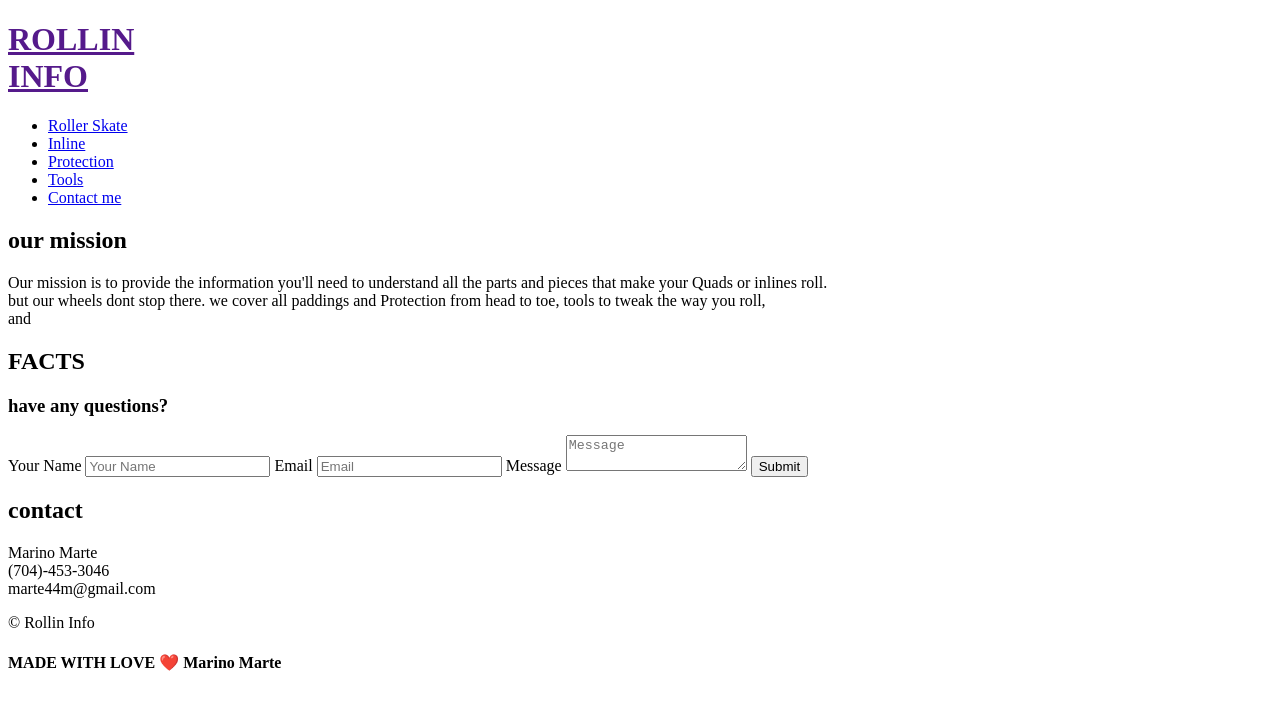
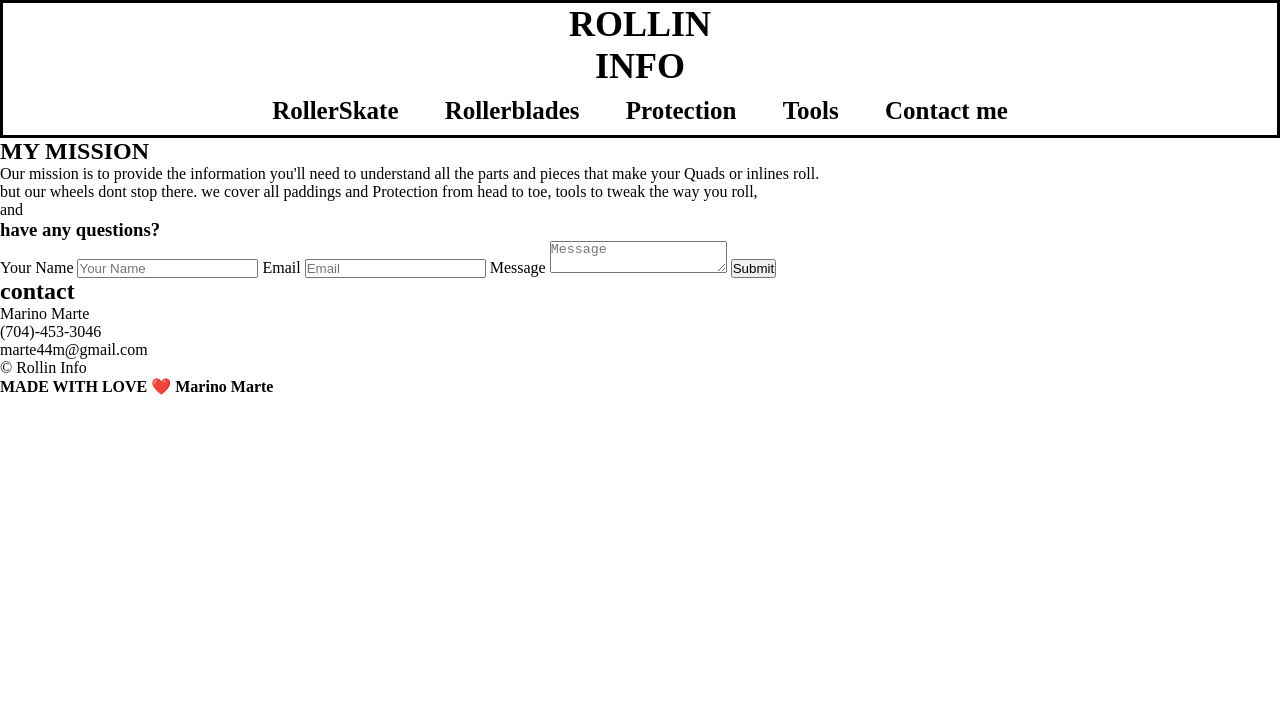
Before and after one commit to cappuccinomo/Rollin-info, a plain HTML site: page index.html in a window 1280 px wide. Drawn offline with Linux system fonts and the light colour scheme.

Commit message:
basic header and image folder

```diff
--- a/assets/style.css
+++ b/assets/style.css
@@ -0,0 +1,38 @@
+* {
+    margin: 0;
+    padding: 0;
+    box-sizing: border-box;
+}
+
+header {
+    display: flex ;
+    flex-wrap: wrap;
+    justify-content: space-between;
+    border: 3px solid rgb(0, 0, 0);
+    padding-bottom: 10px;
+    text-align: center;
+    flex-direction: column;
+}
+
+header h1 {
+    font-size: 36px;
+    padding-bottom: 10px;
+}
+
+header nav ul li {
+    display: inline;
+    font-weight: bold;
+    font-size: 25px;
+    padding: 0 20px;
+    /* padding: 57px 0;
+  border: 3px solid green;
+  text-align: center; */
+}
+
+/*
+nav {
+    padding: 57px 0;
+  border: 3px solid green;
+  text-align: center;
+}
+*/
--- a/index.html
+++ b/index.html
@@ -4,30 +4,33 @@
         <meta charset="UTF-8">
         <meta name="viewport" content="width=device-width, initial-scale=1.0">
         <title>Rollin Info</title>
+        <link rel="stylesheet" href="./assets/style.css">
     </head>
 
     <body>
         <header>
-            <h1>
-                <a href=""> ROLLIN <br />
-                    INFO </a>
+            <h1 >
+                 <!-- <a href=""> -->ROLLIN
+                    <br />
+                    INFO
+                </a>
             </h1>
             <nav>
                 <ul>
                     <li>
-                        <a href="#">Roller Skate</a>
+                        <!-- <a href="#"> -->RollerSkate</a>
                     </li>
                     <li>
-                        <a href="#">Inline</a>
+                        <!--<a href="#">-->Rollerblades </a>
                     </li>
                     <li>
-                        <a href="#">Protection</a>
+                        <!--<a href="#">-->Protection</a>
                     </li>
                     <li>
-                        <a href="#">Tools</a>
+                        <!--<a href="#">-->Tools</a>
                     </li>
                     <li>
-                        <a href="#">Contact me</a>
+                        <!--<a href="#">-->Contact me</a>
                     </li>
                 </ul>
             </nav>
@@ -36,7 +39,7 @@
         <main>
             <section>
                 <!--I'd like this to be underlined with css-->
-                <h1>our mission</h1>
+                <h1>MY MISSION</h1>
                 <p>
                     Our mission is to provide the information you'll need to understand all the parts and pieces that make your Quads or inlines roll.
                     <br/>
@@ -44,14 +47,6 @@
                     <br/>
                     and
                 </p>
-
-            </section>
-            <section>
-                <h1>FACTS</h1>
-                <!--add an automatic slide show under. with facts -->
-            </section>
-
-            <section>
 
             </section>
 
```
Also changed, not shown: assets/images/Impala_orange_wheels.webp (added), assets/images/all_skates.jpg (added), assets/images/padding.jpg (added), assets/images/riedell-orbit-group.png (added).
